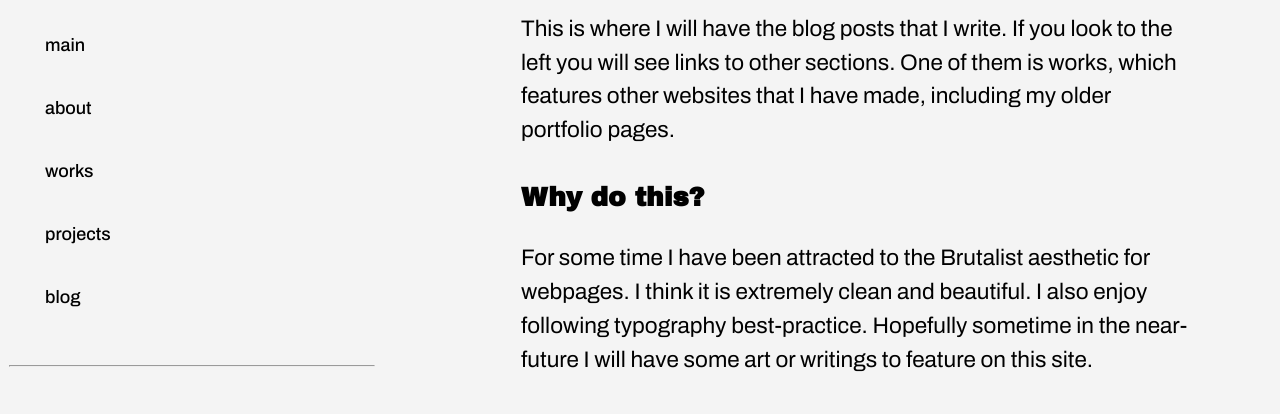
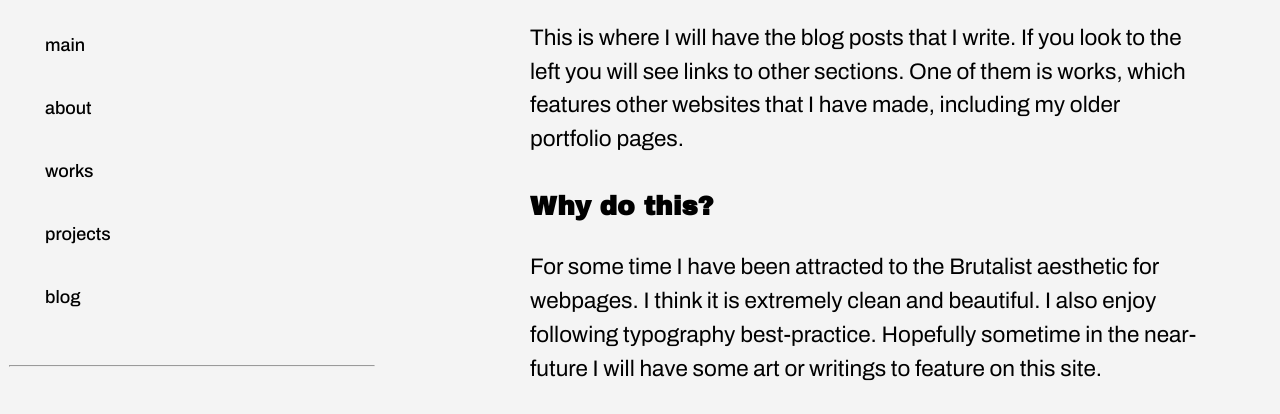
Before and after one commit to derReineke/derreineke.github.io, a plain HTML site: page index.html in a window 1280 px wide. Shown: the part 115-529 px from the top of the page. Drawn offline with nearby package versions, Linux system fonts and the light colour scheme.

Commit message:
Of course I missed one thing.

```diff
--- a/index.html
+++ b/index.html
@@ -43,7 +43,7 @@
             </div>
 
 
-            <div class="fr f3 w-100 w-60-ns pa2 mb5">
+            <div class="fr f3 w-100 w-60-ns pa3 mb5">
 
                 <h2 class="lh-title">Welcome</h1>
 
```
